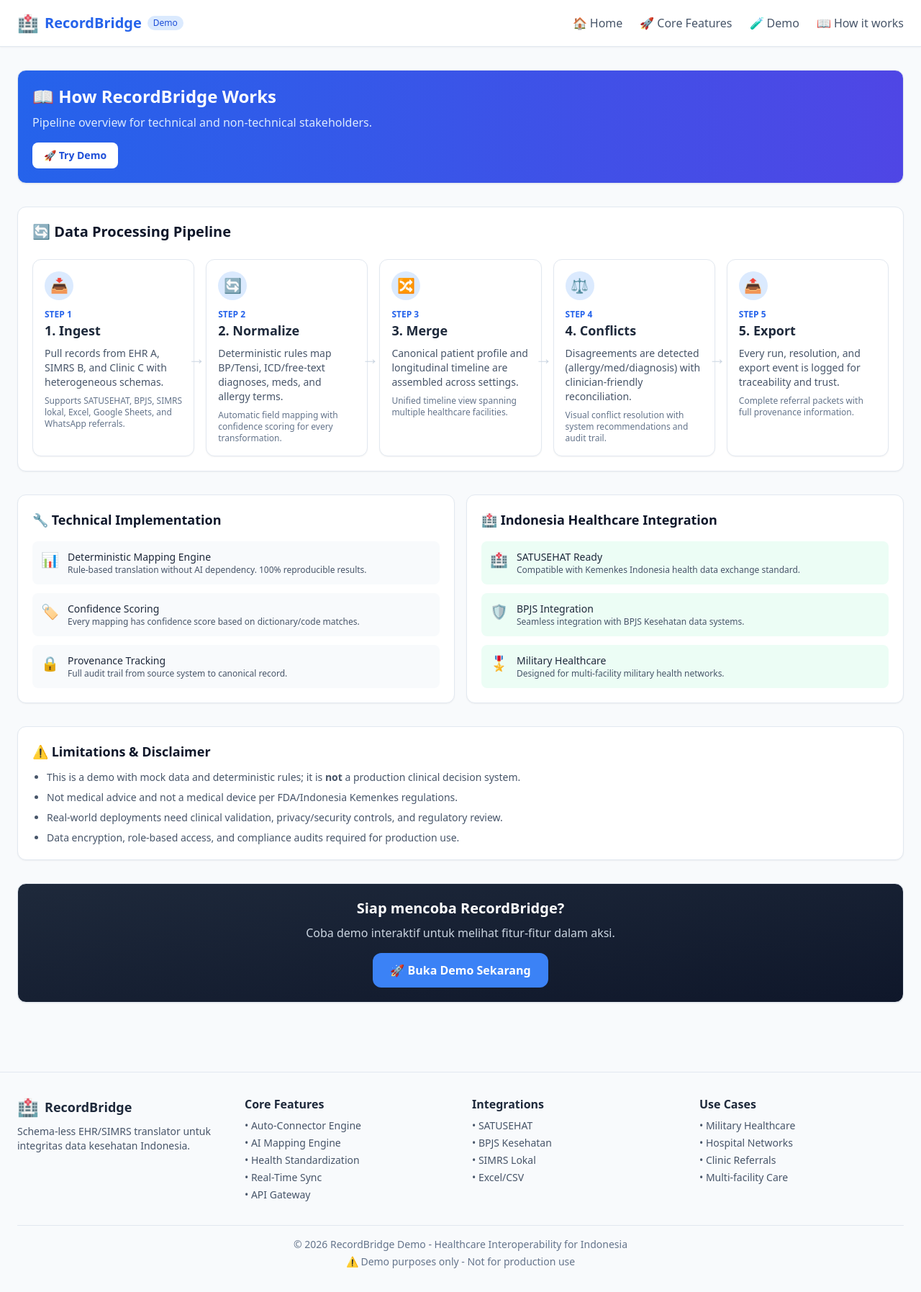
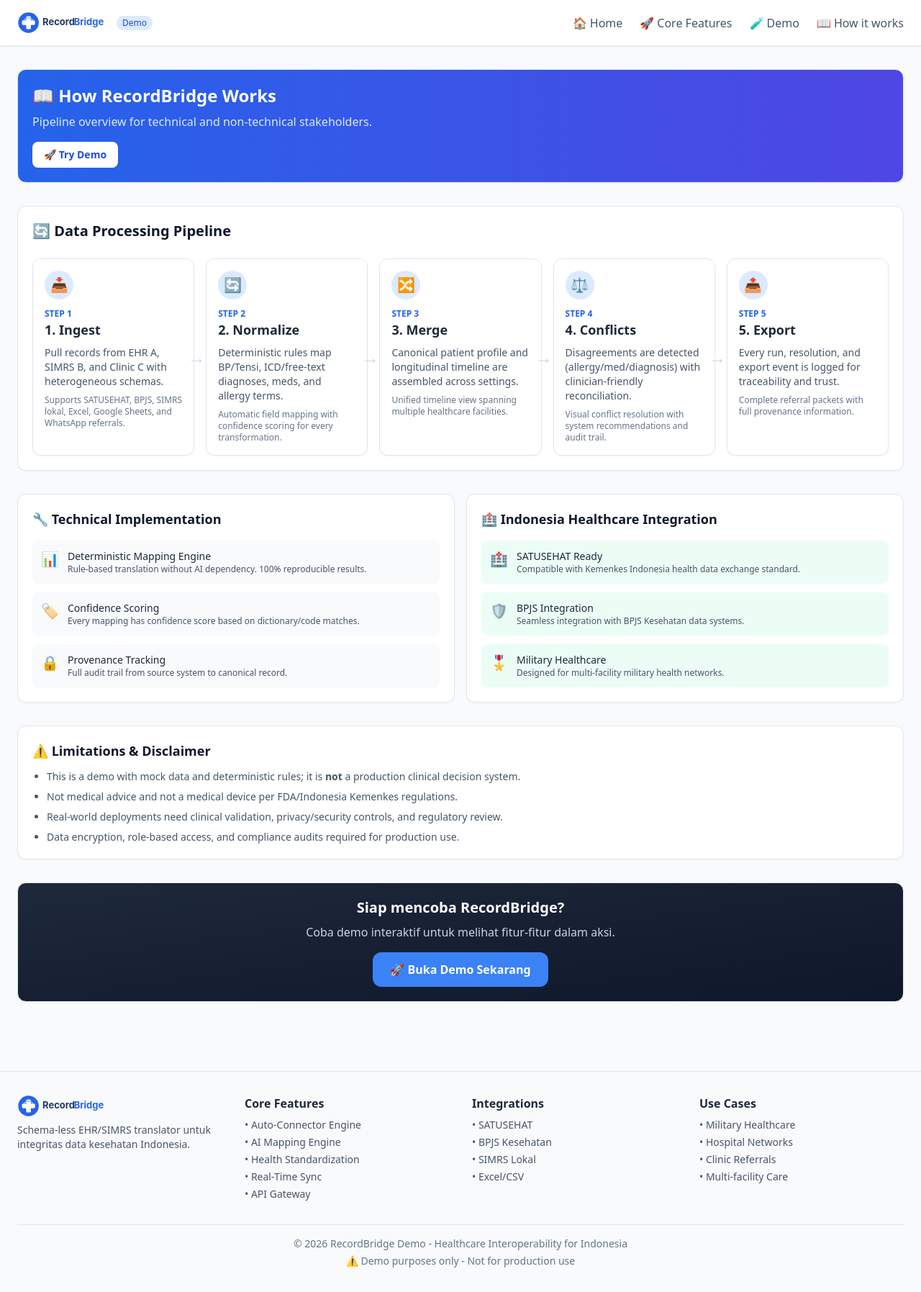
Before and after one commit to sobri3195/recordbridge, a Next.js app: page /how-it-works in a window 1280 px wide. Shown: the whole page at 72% size. Built offline with nearby package versions, Linux system fonts and the light colour scheme.

Commit message:
feat: tambah favicon dan logo SVG untuk RecordBridge

```diff
--- a/app/layout.tsx
+++ b/app/layout.tsx
@@ -1,11 +1,16 @@
 import './globals.css';
 import type { Metadata } from 'next';
 import Link from 'next/link';
+import Logo from '@/components/Logo';
 
 export const metadata: Metadata = {
   title: 'RecordBridge Demo - Schema-less EHR/SIMRS Translator',
   description: 'Powerful healthcare data interoperability for Indonesia. Connect EHR, SIMRS, BPJS, SATUSEHAT data into unified patient records.',
   keywords: 'EHR, SIMRS, healthcare, Indonesia, BPJS, SATUSEHAT, interoperability, medical records',
+  icons: {
+    icon: '/favicon.svg',
+    shortcut: '/favicon.svg',
+  },
 };
 
 export default function RootLayout({ children }: { children: React.ReactNode }) {
@@ -14,9 +19,8 @@
       <body>
         <header className="sticky top-0 z-50 border-b border-slate-200 bg-white/95 backdrop-blur-lg shadow-sm">
           <nav className="mx-auto flex max-w-7xl items-center justify-between px-6 py-4">
-            <Link href="/" className="group flex items-center gap-2 text-xl font-bold text-blue-600">
-              <span className="text-2xl">🏥</span>
-              <span className="group-hover:text-blue-700 transition-colors">RecordBridge</span>
+            <Link href="/" className="group flex items-center gap-2">
+              <Logo size="sm" variant="full" className="group-hover:opacity-90 transition-opacity" />
               <span className="rounded-full bg-blue-100 px-2 py-0.5 text-xs font-medium text-blue-700">Demo</span>
             </Link>
             <div className="hidden gap-6 md:flex">
@@ -52,8 +56,7 @@
             <div className="grid grid-cols-1 gap-8 md:grid-cols-4">
               <div>
                 <div className="flex items-center gap-2">
-                  <span className="text-2xl">🏥</span>
-                  <span className="text-lg font-bold text-slate-800">RecordBridge</span>
+                  <Logo size="sm" variant="full" />
                 </div>
                 <p className="mt-2 text-sm text-slate-600">
                   Schema-less EHR/SIMRS translator untuk integritas data kesehatan Indonesia.
--- /dev/null
+++ b/components/Logo.tsx
@@ -0,0 +1,41 @@
+import Image from 'next/image';
+
+interface LogoProps {
+  size?: 'sm' | 'md' | 'lg';
+  variant?: 'icon' | 'full';
+  className?: string;
+}
+
+const sizes = {
+  sm: { icon: 28, full: { width: 130, height: 32 } },
+  md: { icon: 36, full: { width: 160, height: 38 } },
+  lg: { icon: 56, full: { width: 220, height: 52 } },
+};
+
+export default function Logo({ size = 'md', variant = 'full', className = '' }: LogoProps) {
+  const dim = sizes[size];
+
+  if (variant === 'icon') {
+    return (
+      <Image
+        src="/favicon.svg"
+        alt="RecordBridge logo"
+        width={dim.icon}
+        height={dim.icon}
+        className={className}
+        priority
+      />
+    );
+  }
+
+  return (
+    <Image
+      src="/logo.svg"
+      alt="RecordBridge"
+      width={dim.full.width}
+      height={dim.full.height}
+      className={className}
+      priority
+    />
+  );
+}
```
Also changed, not shown: public/favicon.svg (added), public/logo.svg (added).
